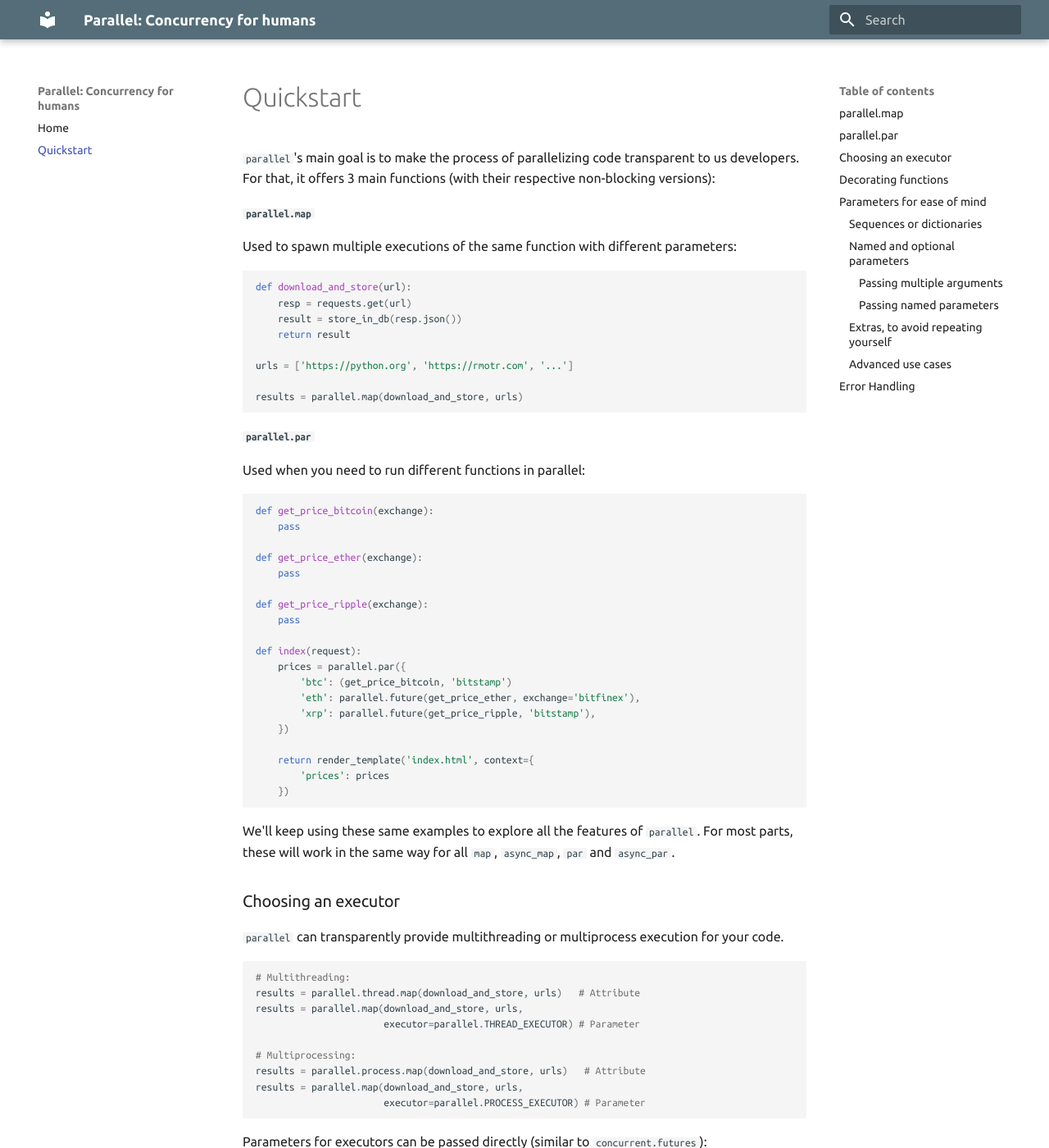
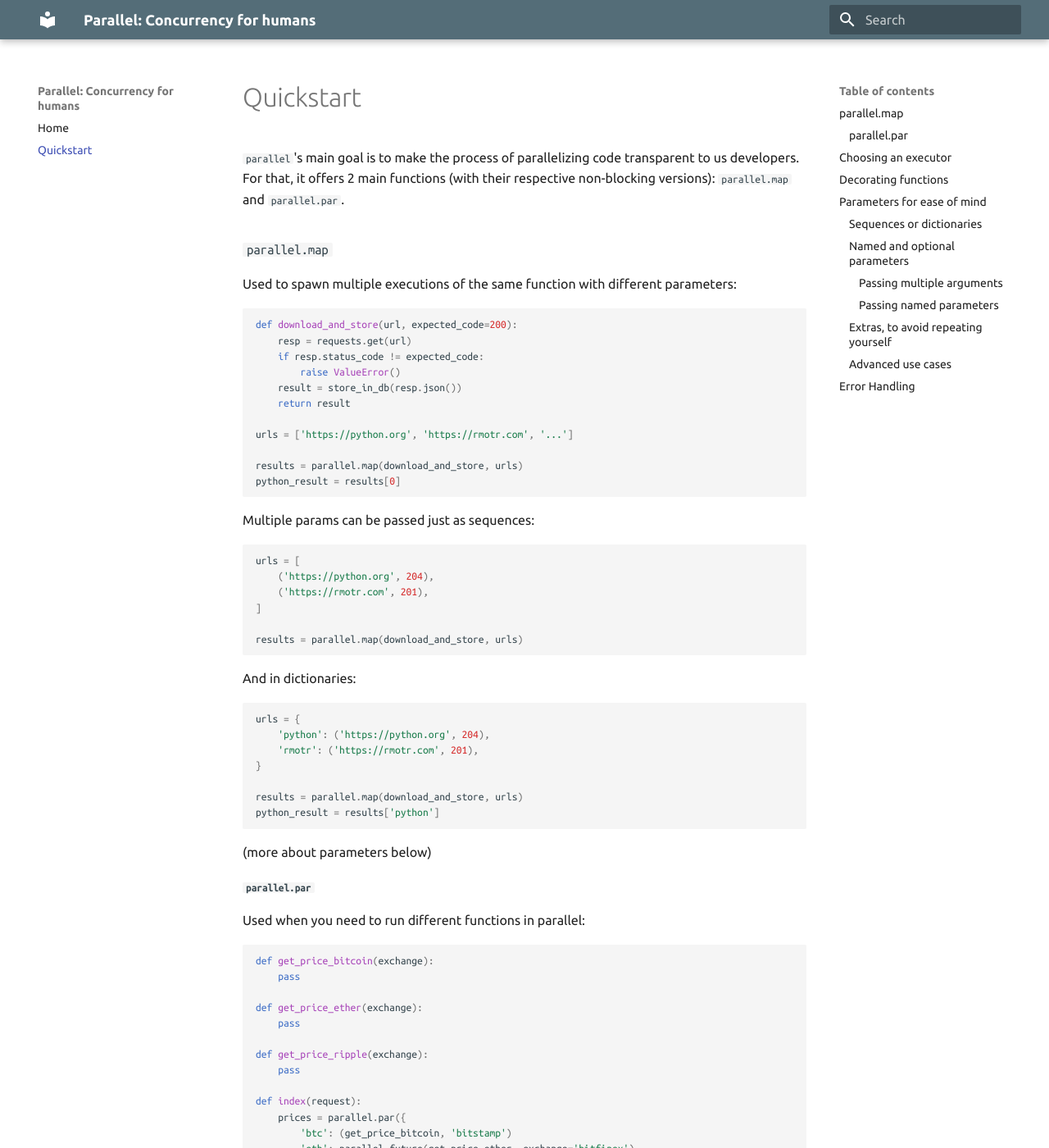
Before and after one commit to santiagobasulto/parallel, an MkDocs documentation site: the page built from docs/quickstart.md, in a window 1280 px wide and 1400 px high. Shown: the whole window at 82% size. Built offline with MkDocs 1.6.1 and Material for MkDocs 9.7.7, drawn with Linux system fonts in a browser that asks for light colours.

Commit message:
Trying out docs conf

````diff
--- a/docs/quickstart.md
+++ b/docs/quickstart.md
@@ -1,19 +1,47 @@
-`parallel`'s main goal is to make the process of parallelizing code transparent to us developers. For that, it offers 3 main functions (with their respective non-blocking versions):
+`parallel`'s main goal is to make the process of parallelizing code transparent to us developers. For that, it offers 2 main functions (with their respective non-blocking versions): `parallel.map` and `parallel.par`.
 
-#### `parallel.map`
+### `parallel.map`
 
 Used to spawn multiple executions of the same function with different parameters:
 
 ```python
-def download_and_store(url):
+def download_and_store(url, expected_code=200):
     resp = requests.get(url)
+    if resp.status_code != expected_code:
+        raise ValueError()
     result = store_in_db(resp.json())
     return result
 
 urls = ['https://python.org', 'https://rmotr.com', '...']
 
 results = parallel.map(download_and_store, urls)
+python_result = results[0]
 ```
+
+Multiple params can be passed just as sequences:
+
+```python
+urls = [
+    ('https://python.org', 204),
+    ('https://rmotr.com', 201),
+]
+
+results = parallel.map(download_and_store, urls)
+```
+
+And in dictionaries:
+
+```python
+urls = {
+    'python': ('https://python.org', 204),
+    'rmotr': ('https://rmotr.com', 201),
+}
+
+results = parallel.map(download_and_store, urls)
+python_result = results['python']
+```
+
+(more about parameters below)
 
 #### `parallel.par`
 
````
Also changed, not shown: docs/index.md (+12 -12 lines), readthedocs.yml (added, +11 -0 lines), 1 other file.
